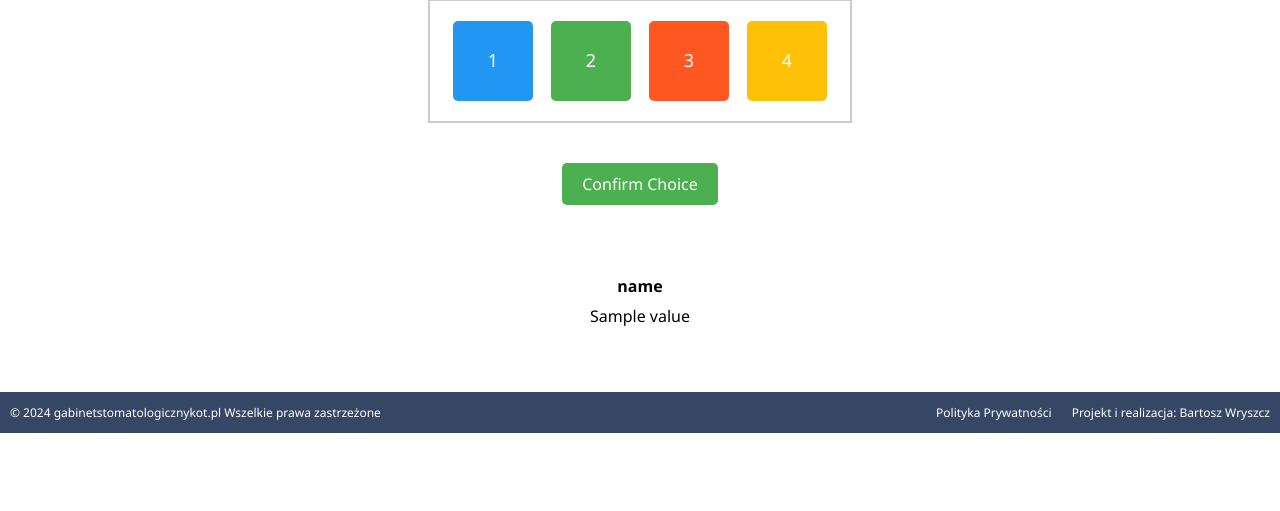
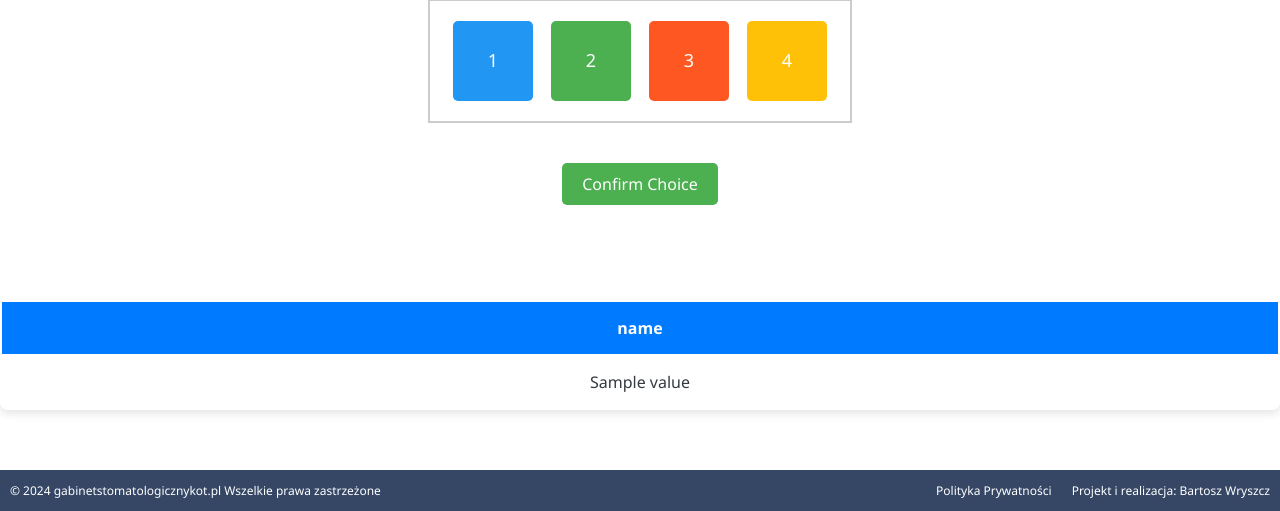
Before and after one commit to Izydor123/hack_heroes_zgloszenie, a Flask app: template templates/kontakt.jinja in a window 1280 px wide. Shown: the part 2055-2566 px from the top of the page. Before the commit the page ends 2488 px from the top, so only its background shows below. Run offline with Flask 3, Linux system fonts and the light colour scheme; the template is opened without the code that fills it: most values are stand-ins (such as "Sample title", 1, 10 or a date in 2020).

Commit message:
Add files via upload

```diff
--- a/static/styles/style.css
+++ b/static/styles/style.css
@@ -576,3 +576,50 @@ footer {
     color: #333;
     margin-top: 15px;
 }
+
+.dataTable {
+    margin-top: 30px;
+    width: 100%;
+    border-radius: 8px;
+    overflow: hidden;
+    box-shadow: 0 4px 8px rgba(0, 0, 0, 0.1);
+}
+.dataTable th {
+    background-color: #007bff;
+    color: white;
+}
+.dataTable td {
+    background-color: #ffffff;
+    color: #343a40;
+}
+.dataTable td, .dataTable th {
+    padding: 12px 15px;
+    text-align: center;
+}
+.dataTable thead {
+    background-color: #007bff;
+}
+
+.chart-container {
+    height: 800px;
+    width: 75%;
+    max-width: 1400px;
+    margin: 40px auto;
+    padding: 20px;
+    border: 1px solid #ddd;
+    background-color: #fff;
+    border-radius: 8px;
+}
+
+.plotly-graph-div {
+    width: 100% ;
+    height: 100%;
+    margin: 0 auto;
+}
+
+.custom-plotly-chart .plotly-graph-div {
+    width: 100%;
+    height: 800px;
+    border: 2px solid #0044cc;
+    border-radius: 8px;
+}
```
